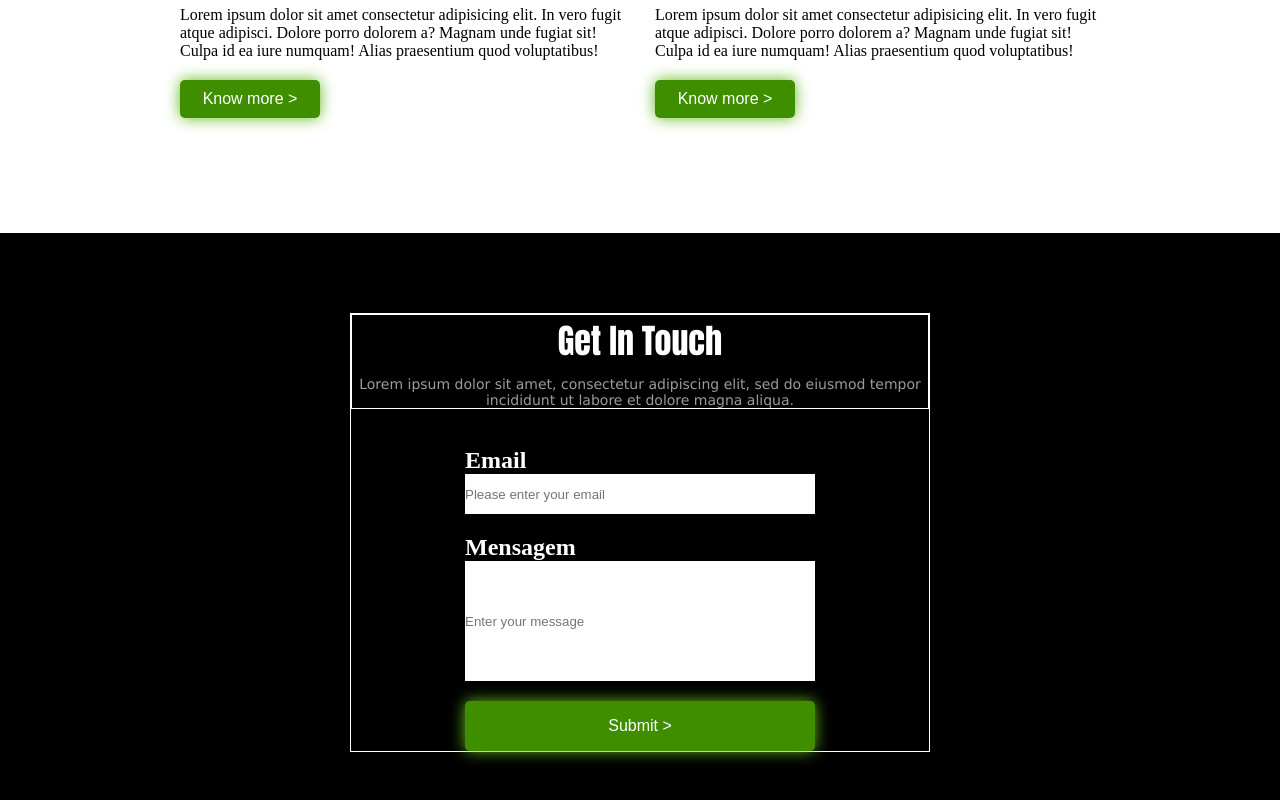
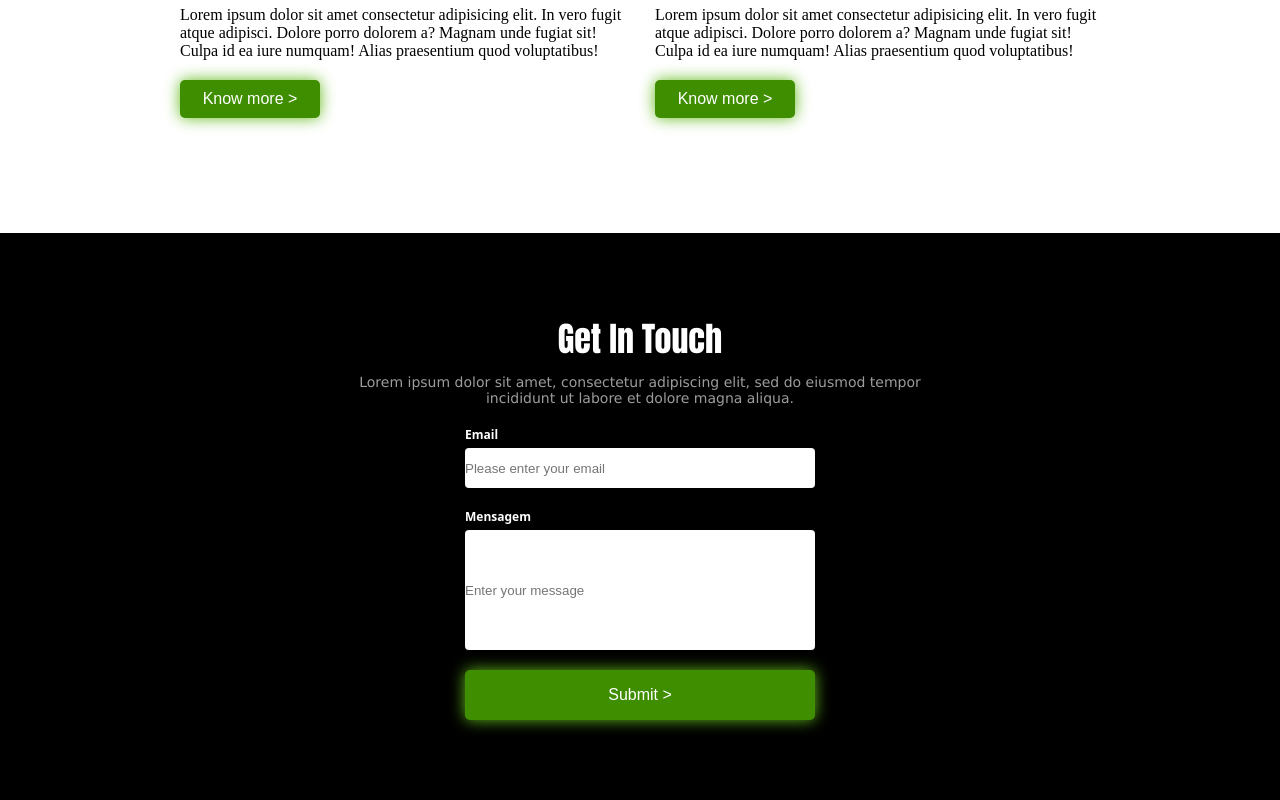
Before and after one commit to lusvs/portfolio, a plain HTML site: page index.html in a window 1280 px wide. Shown: the part 3775-4575 px from the top of the page. Drawn offline with Linux system fonts and the light colour scheme.

Commit message:
style: meio pag 5

```diff
--- a/index.html
+++ b/index.html
@@ -247,7 +247,7 @@
                         labore
                         et dolore magna aliqua.</p>
                 </div> <!--topo-pag-5-->
-                <div class="meio-pag-5">]
+                <div class="meio-pag-5">
 
                     <div class="ip-email-p5">
                         <h2>Email</h2>
@@ -258,9 +258,8 @@
                         <h2>Mensagem</h2>
                         <input type="text" name="Mensagem" id="" required placeholder="Enter your message">
                     </div>
+                    <button>Submit ></button>
                 </div> <!--meio-pag-5-->
-
-                <button>Submit ></button>
             </div> <!--pag-5-geral-->
         </div> <!--pag-5-->
     </main>
--- a/src/style/styles.css
+++ b/src/style/styles.css
@@ -438,17 +438,15 @@ header {
 .pag-5-geral{
     display: flex;
     flex-direction: column;
+    gap: 20px;
     align-items: center;
     margin: 80px 350px;
-    border: 1px solid white;
 }
 
 .pag-5 button{
     border-radius: 5px;
     width: 350px;
     height: 50px;
-
-    margin-top: 20px;
     font-size: 16px;
 
     color: white;
@@ -461,7 +459,6 @@ header {
     align-items: center;
     flex-direction: column;
     gap: 10px;
-    border: 1px solid white;
 }
 
 .topo-pag-5 h1{
@@ -480,23 +477,41 @@ header {
 .meio-pag-5{
     display: flex;
     gap: 20px;
-    align-items: center;
     flex-direction: column;
 }
 
 .meio-pag-5 h2{
     color: white;
+    font-size: 12px;
+    font-family: system-ui, -apple-system, BlinkMacSystemFont, 'Segoe UI', Roboto, Oxygen, Ubuntu, Cantarell, 'Open Sans', 'Helvetica Neue', sans-serif;
+}
+
+.ip-email-p5{
+    display: flex;
+    flex-direction: column;
+    gap: 5px;
 }
 
 .ip-email-p5 input{
     width: 350px;
     height: 40px;
+    border-radius: 4px;
+}
+
+.ip-mensagem-p5{
+    display: flex;
+    flex-direction: column;
+    gap: 5px;
+
 }
 
 .ip-mensagem-p5 input{
     width: 350px;
     height: 120px;
+    border-radius: 4px;
 }
+
+
 
 
 
```
